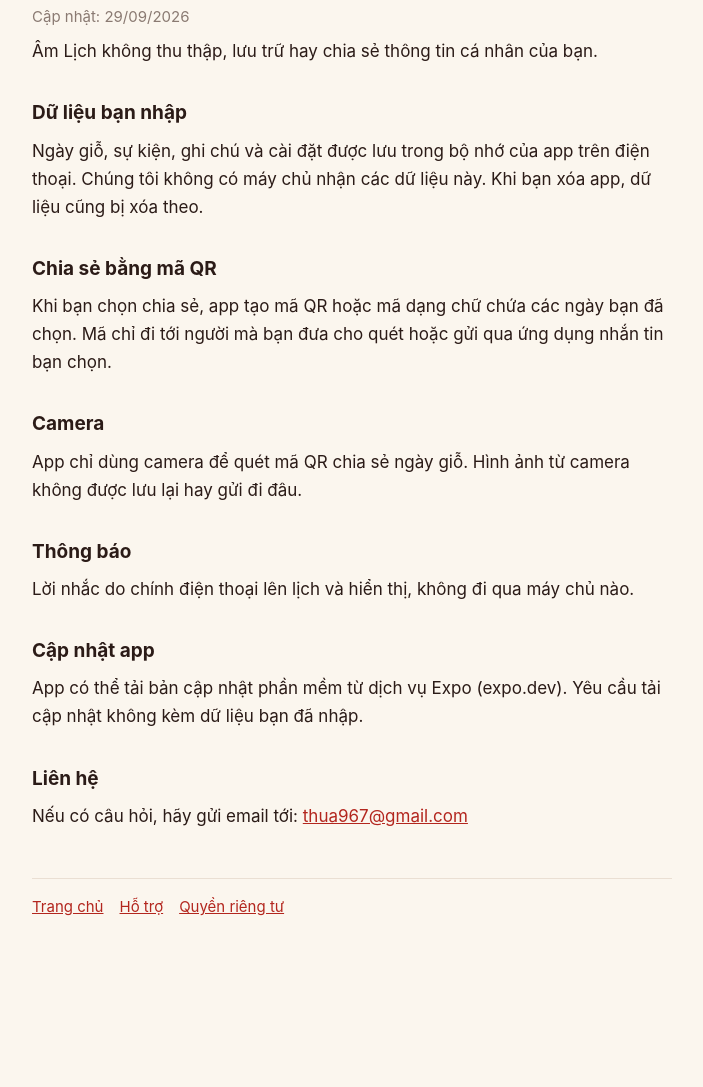
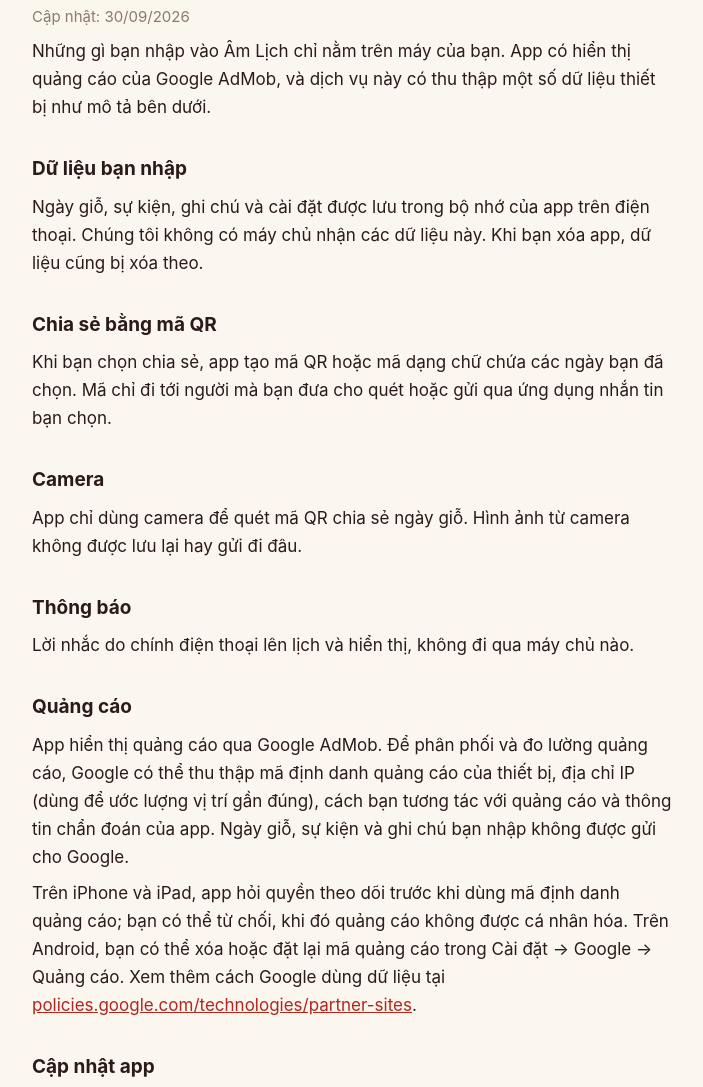
Before and after one commit to thuann-vn/am-lich, a plain HTML site: page privacy.html in a window 1280 px wide. Shown: the part 157-1244 px from the top of the page, without its empty margins (288-991 px from the left). Before the commit the page ends 1141 px from the top, so only its background shows below. Drawn offline with Linux system fonts and the light colour scheme.

Commit message:
Chính sách quyền riêng tư: thêm mục quảng cáo
Co-Authored-By: Claude Opus 5.5 <noreply@anthropic.com>

```diff
--- a/privacy.html
+++ b/privacy.html
@@ -11,8 +11,8 @@
 <main>
 <header><img src="icon.png" alt=""><a href="./">Âm Lịch</a></header>
 <h1>Chính sách quyền riêng tư</h1>
-<p class="muted">Cập nhật: 29/09/2026</p>
-<p>Âm Lịch không thu thập, lưu trữ hay chia sẻ thông tin cá nhân của bạn.</p>
+<p class="muted">Cập nhật: 30/09/2026</p>
+<p>Những gì bạn nhập vào Âm Lịch chỉ nằm trên máy của bạn. App có hiển thị quảng cáo của Google AdMob, và dịch vụ này có thu thập một số dữ liệu thiết bị như mô tả bên dưới.</p>
 
 <h2>Dữ liệu bạn nhập</h2>
 <p>Ngày giỗ, sự kiện, ghi chú và cài đặt được lưu trong bộ nhớ của app trên điện thoại. Chúng tôi không có máy chủ nhận các dữ liệu này. Khi bạn xóa app, dữ liệu cũng bị xóa theo.</p>
@@ -26,6 +26,10 @@
 <h2>Thông báo</h2>
 <p>Lời nhắc do chính điện thoại lên lịch và hiển thị, không đi qua máy chủ nào.</p>
 
+<h2>Quảng cáo</h2>
+<p>App hiển thị quảng cáo qua Google AdMob. Để phân phối và đo lường quảng cáo, Google có thể thu thập mã định danh quảng cáo của thiết bị, địa chỉ IP (dùng để ước lượng vị trí gần đúng), cách bạn tương tác với quảng cáo và thông tin chẩn đoán của app. Ngày giỗ, sự kiện và ghi chú bạn nhập không được gửi cho Google.</p>
+<p>Trên iPhone và iPad, app hỏi quyền theo dõi trước khi dùng mã định danh quảng cáo; bạn có thể từ chối, khi đó quảng cáo không được cá nhân hóa. Trên Android, bạn có thể xóa hoặc đặt lại mã quảng cáo trong Cài đặt → Google → Quảng cáo. Xem thêm cách Google dùng dữ liệu tại <a href="https://policies.google.com/technologies/partner-sites">policies.google.com/technologies/partner-sites</a>.</p>
+
 <h2>Cập nhật app</h2>
 <p>App có thể tải bản cập nhật phần mềm từ dịch vụ Expo (expo.dev). Yêu cầu tải cập nhật không kèm dữ liệu bạn đã nhập.</p>
 
```
